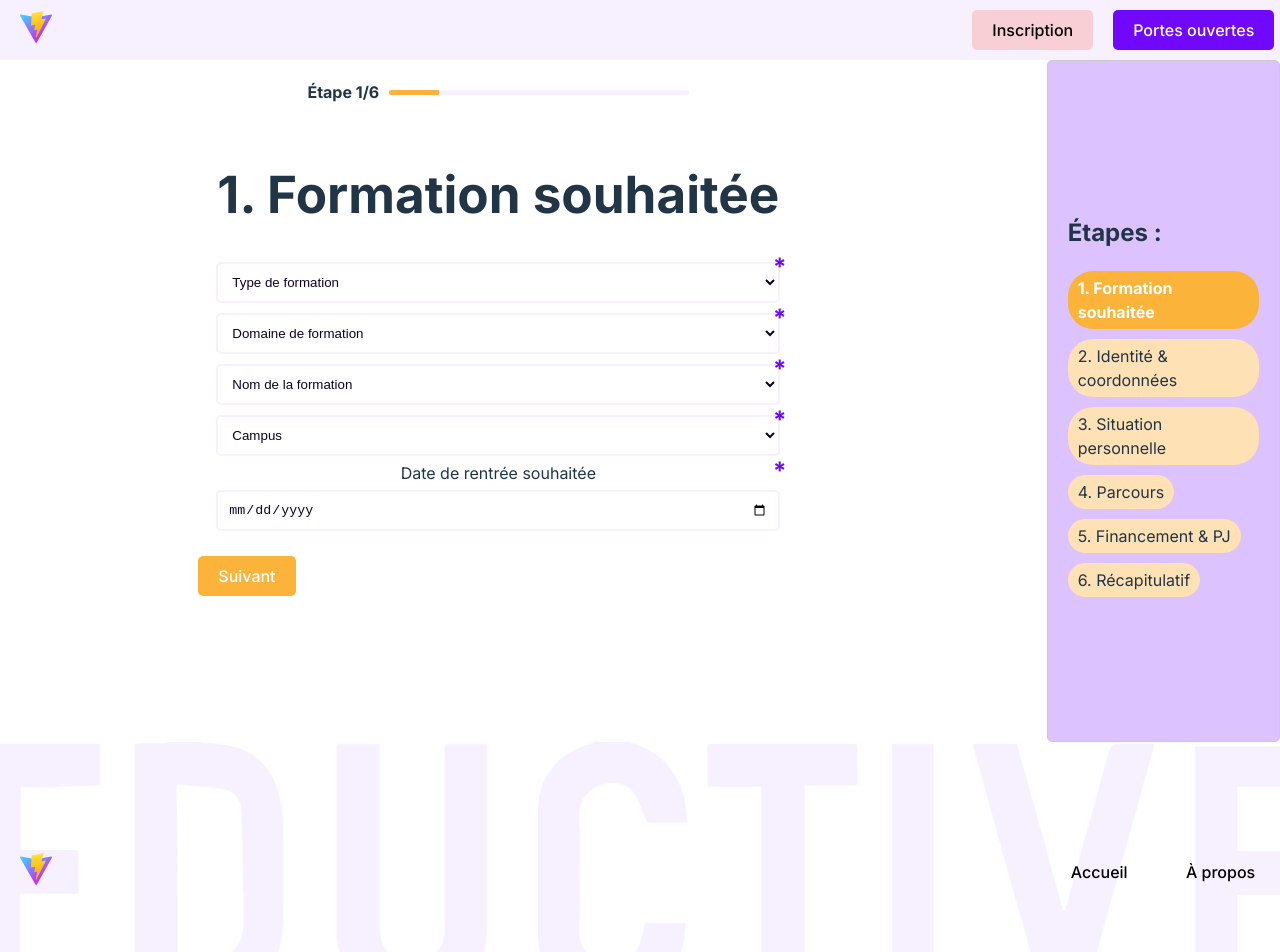
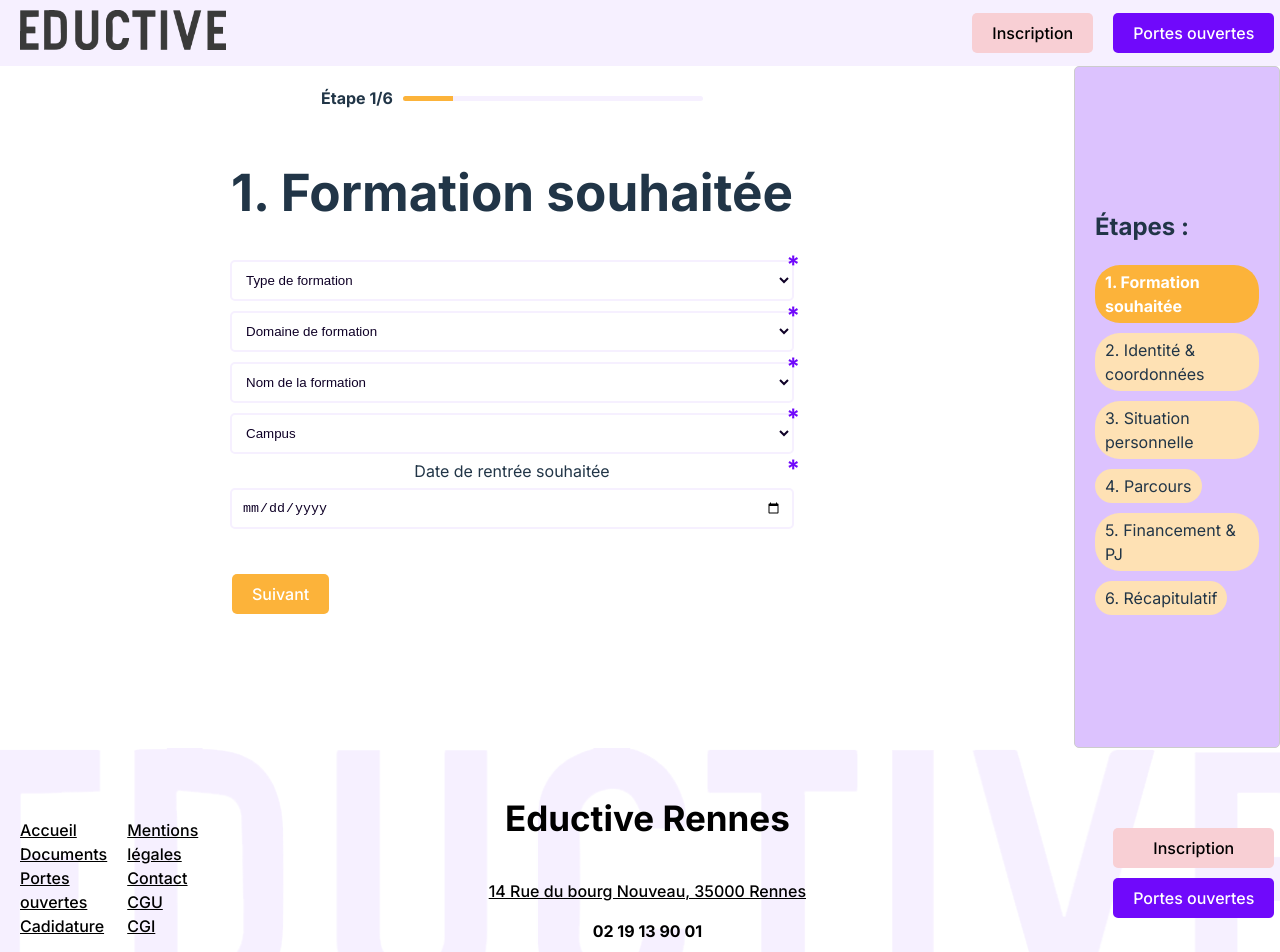
Before and after one commit to getill/opquast-form, a Vue app: page / in a window 1280 px wide. Shown: the top 952 px of the page. Built offline with nearby package versions, Linux system fonts and the light colour scheme.

Commit message:
work stack 4

```diff
--- a/index.html
+++ b/index.html
@@ -2,7 +2,7 @@
 <html lang="fr">
   <head>
     <meta charset="UTF-8" />
-    <link rel="icon" type="image/svg+xml" href="/vite.svg" />
+    <link rel="icon" type="image/svg+xml" href="/public/favicon.ico" />
     <link rel="preconnect" href="https://fonts.googleapis.com">
     <link rel="preconnect" href="https://fonts.gstatic.com" crossorigin>
     <link href="https://fonts.googleapis.com/css2?family=Inter:ital,opsz,wght@0,14..32,100..900;1,14..32,100..900&display=swap" rel="stylesheet">
--- a/src/App.vue
+++ b/src/App.vue
@@ -7,7 +7,7 @@ import Footer from "./components/Footer.vue";
 <template>
     <Nav />
     <main>
-      <Form msg="Vite + Vue" />
+      <Form />
     </main>
     <Footer />
 </template>
--- a/src/components/Footer.vue
+++ b/src/components/Footer.vue
@@ -1,11 +1,27 @@
 <template>
     <footer>
-      <div class="logo">
-        <img src="/public/vite.svg" alt="Logo">
+      <div class="left">
+        <a href="">Accueil</a>
+        <a href="">Documents</a>
+        <a href="">Portes ouvertes</a>
+        <a href="">Cadidature</a>
+      </div>
+      <div class="left-2">
+        <a href="">Mentions légales</a>
+        <a href="">Contact</a>
+        <a href="">CGU</a>
+        <a href="">CGI</a>
+      </div>
+      <div class="center">
+        <p class="brand">Eductive Rennes</p>
+        <a href="">14 Rue du bourg Nouveau, 35000 Rennes</a>
+        <p> <strong>02 19 13 90 01</strong></p>
+
+        <p>Ouvert du <strong>Lundi</strong> au <strong>Vendredi</strong> de <strong>8h</strong> à <strong>18h</strong></p>
       </div>
       <div class="nav-buttons">
-        <button>Accueil</button>
-        <button>À propos</button>
+        <button class="inscr">Inscription</button>
+        <button class="po">Portes ouvertes</button>
       </div>
     </footer>
   </template>
@@ -31,16 +47,53 @@
   color: black;
   padding: 10px 20px;
   }
+  .brand {
+    font-size: 35px;
+    font-weight: bold;
+  }
+
+  .left, .left-2 {
+    display: flex;
+    flex: 1;
+    flex-direction: column;
+    align-items: start;
+    text-align: start;
+  }
+  .left {
+    margin-right: 20px;
+  }
 
   .logo img {
     max-height: 40px;
   }
-
+  .nav-buttons {
+    display: flex;
+    flex-direction: column;
+  }
   .nav-buttons button {
-    background-color: transparent;
-    color: black;
     border: none;
     margin-left: 20px;
     cursor: pointer;
+    margin-bottom: 10px;
   }
+  .center {
+    flex: 12;
+  }
+  .inscr {
+    background-color: #f8cfd4;
+    color: black;
+    border-radius: 5px;
+    padding: 10px 20px;
+    transition: background-color 0.3s ease;
+  }
+  .inscr:hover, .po:hover {
+    background-color: #fcb33a;
+  }
+  .po {
+    background-color: #7009fb;
+    color: white;
+    border-radius: 5px;
+    padding: 10px 20px;
+    transition: background-color 0.3s ease;
+    }
   </style>
--- a/src/components/Form.vue
+++ b/src/components/Form.vue
@@ -196,7 +196,7 @@
   </div>
 
   <div class="input-container">
-    <textarea v-model="formData.experiencePro" placeholder="Expériences professionnelles"></textarea>
+    <input type="text" v-model="formData.experiencePro" placeholder="Expériences professionnelles"></input>
   </div>
 
   <div class="input-container file-upload">
@@ -237,23 +237,162 @@
 <!-- Étape 6 - Récapitulatif -->
 <div v-if="currentStep === 6">
   <div class="recap-container">
-    <h3>Récapitulatif de votre inscription</h3>
-    <div v-for="(value, key) in formDataSummary" :key="key" class="recap-item">
-      <strong>{{ formatLabel(key) }}:</strong> {{ value }}
+    <h3 class="recap-title">Récapitulatif de votre inscription</h3>
+
+    <div class="recap-grid">
+      <!-- Formation -->
+      <div class="recap-section">
+        <h4>Formation</h4>
+        <div class="recap-item">
+          <div class="item-label">Type de formation :</div>
+          <div class="item-value">{{ formData.typeFormation }}</div>
+        </div>
+        <div class="recap-item">
+          <div class="item-label">Domaine :</div>
+          <div class="item-value">{{ formData.domaine }}</div>
+        </div>
+        <div class="recap-item">
+          <div class="item-label">Formation :</div>
+          <div class="item-value">{{ formData.formation }}</div>
+        </div>
+        <div class="recap-item">
+          <div class="item-label">Campus :</div>
+          <div class="item-value">{{ formData.campus }}</div>
+        </div>
+        <div class="recap-item">
+          <div class="item-label">Date de rentrée :</div>
+          <div class="item-value">{{ formData.dateRentree }}</div>
         </div>
       </div>
 
+      <!-- Identité -->
+      <div class="recap-section">
+        <h4>Identité & Coordonnées</h4>
+        <div class="recap-item">
+          <div class="item-label">Nom complet :</div>
+          <div class="item-value">{{ formData.nom }} {{ formData.prenom }}</div>
+        </div>
+        <div class="recap-item">
+          <div class="item-label">Genre :</div>
+          <div class="item-value">{{ formData.genre }}</div>
+        </div>
+        <div class="recap-item">
+          <div class="item-label">Date de naissance :</div>
+          <div class="item-value">{{ formData.dateNaissance }}</div>
+        </div>
+        <div class="recap-item">
+          <div class="item-label">Lieu de naissance :</div>
+          <div class="item-value">{{ formData.lieuNaissance }}</div>
+        </div>
+        <div class="recap-item">
+          <div class="item-label">Nationalité :</div>
+          <div class="item-value">{{ formData.nationalite }}</div>
+        </div>
+        <div class="recap-item">
+          <div class="item-label">N° Sécurité sociale :</div>
+          <div class="item-value">{{ formData.numSecu || 'Non renseigné' }}</div>
+        </div>
+        <div class="recap-item">
+          <div class="item-label">N° Étudiant :</div>
+          <div class="item-value">{{ formData.numEtudiant || 'Non renseigné' }}</div>
+        </div>
+      </div>
+
+      <!-- Contact -->
+      <div class="recap-section">
+        <h4>Contact</h4>
+        <div class="recap-item">
+          <div class="item-label">Email :</div>
+          <div class="item-value">{{ formData.email }}</div>
+        </div>
+        <div class="recap-item">
+          <div class="item-label">Téléphone :</div>
+          <div class="item-value">{{ formData.telephone }}</div>
+        </div>
+        <div class="recap-item">
+          <div class="item-label">Adresse :</div>
+          <div class="item-value">{{ formData.adresse }}</div>
+        </div>
+        <div class="recap-item">
+          <div class="item-label">Zone géographique :</div>
+          <div class="item-value">{{ formData.zoneGeo || 'Non renseigné' }}</div>
+        </div>
+      </div>
+
+      <!-- Situation -->
+      <div class="recap-section">
+        <h4>Situation personnelle</h4>
+        <div class="recap-item">
+          <div class="item-label">Situation familiale :</div>
+          <div class="item-value">{{ formData.situationFamiliale }}</div>
+        </div>
+        <div class="recap-item">
+          <div class="item-label">Contact d'urgence :</div>
+          <div class="item-value">{{ formData.urgenceNom }} - {{ formData.urgenceTel }}</div>
+        </div>
+        <div v-if="isMineur" class="recap-item">
+          <div class="item-label">Responsable légal :</div>
+          <div class="item-value">{{ formData.responsableNom }} - {{ formData.responsableTel }}</div>
+        </div>
+      </div>
+
+      <!-- Parcours -->
+      <div class="recap-section">
+        <h4>Parcours</h4>
+        <div class="recap-item">
+          <div class="item-label">Dernier diplôme :</div>
+          <div class="item-value">{{ formData.dernierDiplome }}</div>
+        </div>
+        <div class="recap-item">
+          <div class="item-label">Établissement :</div>
+          <div class="item-value">{{ formData.etablissement }} - {{ formData.ville }}</div>
+        </div>
+        <div class="recap-item">
+          <div class="item-label">Année d'obtention :</div>
+          <div class="item-value">{{ formData.anneeObtention }}</div>
+        </div>
+        <div class="recap-item">
+          <div class="item-label">Statut actuel :</div>
+          <div class="item-value">{{ formData.statutActuel }}</div>
+        </div>
+        <div v-if="formData.experiencePro" class="recap-item">
+          <div class="item-label">Expériences professionnelles :</div>
+          <div class="item-value">{{ formData.experiencePro }}</div>
+        </div>
+      </div>
+
+      <!-- Financement -->
+      <div class="recap-section">
+        <h4>Financement</h4>
+        <div class="recap-item">
+          <div class="item-label">Mode de financement :</div>
+          <div class="item-value">{{ formData.modeFinancement }}</div>
+        </div>
+        <div v-if="needsEmployerInfo" class="recap-item">
+          <div class="item-label">Employeur/Organisme :</div>
+          <div class="item-value">{{ formData.employeurNom }}</div>
+        </div>
+        <div v-if="needsEmployerInfo" class="recap-item">
+          <div class="item-label">Contact employeur :</div>
+          <div class="item-value">{{ formData.employeurContact }}</div>
+        </div>
+      </div>
+    </div>
+  </div>
+
+  <div class="validation-container">
     <div class="checkbox-group">
-    <div class="input-container">
+      <div class="checkbox-item">
         <input type="checkbox" id="attestation" v-model="formData.attestation" required>
         <label for="attestation">J'atteste de l'exactitude des informations fournies</label>
         <span class="required-asterisk">*</span>
       </div>
 
-    <div class="input-container">
+      <div class="checkbox-item">
         <input type="checkbox" id="rgpd" v-model="formData.rgpd" required>
         <label for="rgpd">J'accepte le traitement de mes données personnelles</label>
         <span class="required-asterisk">*</span>
+      </div>
     </div>
   </div>
 </div>
@@ -355,10 +494,10 @@ export default {
     return ['Entreprise', 'Organisme'].includes(this.formData.modeFinancement);
   },
   formDataSummary() {
-    // Filtered and formatted data for recap
   const summary = {};
   for (const [key, value] of Object.entries(this.formData)) {
-      if (value && typeof value !== 'object') {
+    if (value && typeof value !== 'object' &&
+        key !== 'attestation' && key !== 'rgpd') {
       summary[key] = value;
     }
   }
@@ -458,7 +597,6 @@ input:focus {
 }
 .form {
   width: 600px;
-  height: 60vh;
   display: flex;
   flex-direction: column;
 
@@ -482,13 +620,97 @@ input:focus {
 }
 
 .form-container {
-  flex: 5;
+  flex: 6;
   display: flex;
   flex-direction: column;
   align-items: center;
-  justify-content: center;
+  justify-content: space-between;
   padding: 20px;
 
+}
+/* Styles pour le récapitulatif */
+.recap-container {
+  width: 100%;
+  max-width: 800px;
+  margin: 0 auto;
+  padding: 20px;
+  background-color: #f8f9fa;
+  border-radius: 10px;
+}
+
+.recap-title {
+  text-align: center;
+  color: #7009fb;
+  margin-bottom: 30px;
+}
+
+.recap-grid {
+  display: grid;
+  grid-template-columns: repeat(auto-fit, minmax(300px, 1fr));
+  gap: 20px;
+}
+
+.recap-section {
+  background-color: white;
+  padding: 20px;
+  border-radius: 8px;
+  box-shadow: 0 2px 4px rgba(0,0,0,0.1);
+}
+
+.recap-section h4 {
+  color: #fcb33a;
+  margin-bottom: 15px;
+  padding-bottom: 10px;
+  border-bottom: 2px solid #f6f0ff;
+}
+
+.recap-item {
+  margin-bottom: 15px;
+  display: flex;
+  flex-direction: column;
+}
+
+.item-label {
+  font-weight: 600;
+  color: #0F0127;
+  margin-bottom: 5px;
+}
+
+.item-value {
+  color: #4a4a4a;
+}
+
+.validation-container {
+  margin-top: 30px;
+  width: 600px;
+  background-color: white;
+  padding: 20px;
+  border-radius: 8px;
+  box-shadow: 0 2px 4px rgba(0,0,0,0.1);
+}
+
+.checkbox-group {
+  display: flex;
+  flex-direction: column;
+  gap: 15px;
+}
+
+.checkbox-item {
+  display: flex;
+  align-items: flex-start;
+  gap: 10px;
+  position: relative;
+}
+
+.checkbox-item input[type="checkbox"] {
+  width: auto;
+  margin-top: 4px;
+}
+
+.checkbox-item label {
+  flex: 1;
+  font-size: 14px;
+  color: #4a4a4a;
 }
 
 .steps-container {
@@ -527,6 +749,7 @@ input:focus {
 
 .buttons {
   margin-top: 20px;
+  padding: 20px;
   display: flex;
   justify-content: space-between;
 }
--- a/src/components/Nav.vue
+++ b/src/components/Nav.vue
@@ -1,7 +1,7 @@
 <template>
     <nav>
       <div class="logo">
-        <img src="/public/vite.svg" alt="Logo">
+        <img src="/public/eductive-grey.png" alt="Logo">
       </div>
       <div class="nav-buttons">
         <button class="inscr">Inscription</button>
@@ -46,10 +46,11 @@
     padding: 10px 20px;
     transition: background-color 0.3s ease;
   }
-    .inscr:hover {
-        background-color: #fcb33a;
-    }
-    .po {
+  .inscr:hover, .po:hover {
+    background-color: #fcb33a;
+  }
+  .po {
+      transition: background-color 0.3s ease;
         background-color: #7009fb;
         color: white;
         border-radius: 5px;
--- a/src/style.css
+++ b/src/style.css
@@ -15,11 +15,11 @@
 
 a {
   font-weight: 500;
-  color: #646cff;
-  text-decoration: inherit;
+  color: black;
+  text-decoration: underline;
 }
 a:hover {
-  color: #535bf2;
+  color: #646cff;
 }
 
 body {
```
Also changed, not shown: public/eductive-grey.png (added), 1 other file (tests, documents, lock files or other folders). Lines whose indentation alone changed are shown as unchanged.
